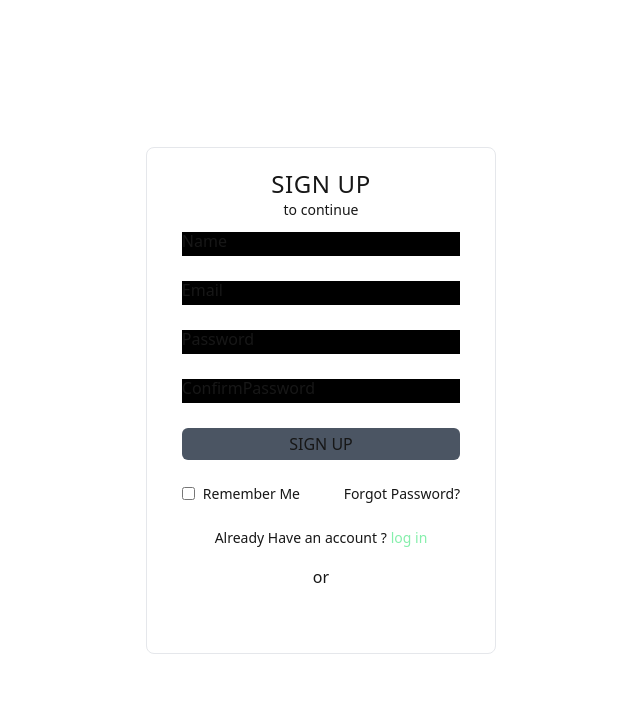
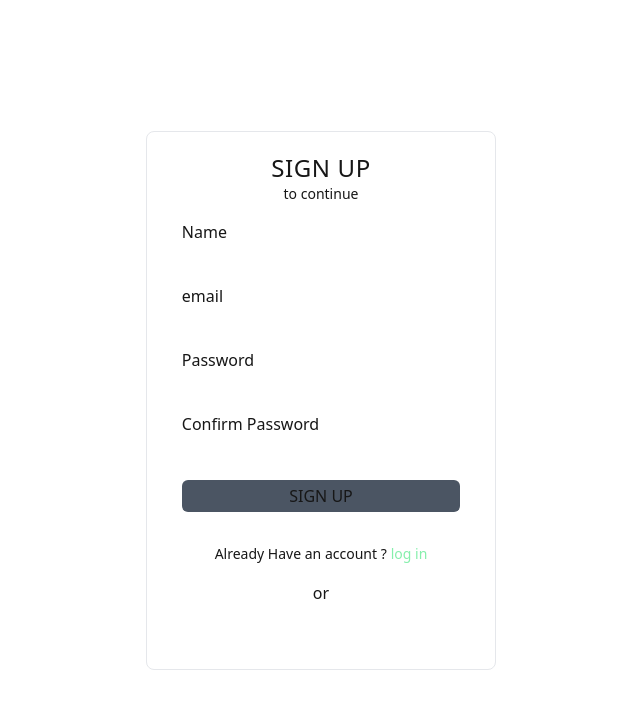
Before and after one commit to lakshaydewan/UI_library, a Next.js app: page /signUp in a window 1280 px wide. Shown: the top 708 px of the page, without its empty margins (319-959 px from the left). Built offline with nearby package versions, Linux system fonts and the light colour scheme; a web font is replaced by a local one.

Commit message:
fixed paddings n all

```diff
--- a/app/components/CustomButton.tsx
+++ b/app/components/CustomButton.tsx
@@ -4,11 +4,18 @@ interface ButtonProps {
     title: string;
     type?: 'submit';
     onClick?: () => void;
+    variant?: 'default' | 'disabled'
 }
 
-const CustomButton = ({title, type, onClick}: ButtonProps) => {
+const CustomButton = ({title, type, onClick, variant}: ButtonProps) => {
+
+  const classes = {
+    default: "w-full h-fit bg-gray-600 rounded-md py-1",
+    disabled: "w-full h-fit bg-gray-500 text-gray-200 rounded-md py-1 pointer-events-none"
+  }
+
   return (
-    <button onClick={onClick} className='w-full h-fit bg-gray-600 rounded-md py-1' type={type}>{title}</button>
+    <button onClick={onClick} className={variant ? classes[variant] : classes.default} type={type}>{title}</button>
   )
 }
 
--- /dev/null
+++ b/app/components/CustomInput.tsx
@@ -0,0 +1,25 @@
+import React from 'react'
+import { HTMLInputTypeAttribute } from 'react';
+import { ChangeEvent } from 'react';
+
+interface InputProps {
+    type?: HTMLInputTypeAttribute;
+    placeholder: string;
+    value: string;
+    onChange: (e: ChangeEvent<HTMLInputElement>) => void;
+}
+
+const CustomInput = ({type, placeholder, value, onChange}: InputProps) => {
+    return (
+        <div className="relative w-full">
+            <input type={type} onChange={onChange} className="w-full pb-2 bg-inherit border-white focus:outline-none peer" />
+            <div className={`pointer-events-none ${value !== "" && "-translate-y-[18px] scale-90"} absolute bottom-3 left-0 peer-focus:scale-90 peer-focus:-translate-y-[18px] transition-all duration-300 ease-out`}>
+                {placeholder}
+            </div>
+            <div className='absolute bottom-0 left-0 w-full h-[1px] bg-white'>
+            </div>
+        </div>
+    )
+}
+
+export default CustomInput
--- a/app/components/LoginForm.tsx
+++ b/app/components/LoginForm.tsx
@@ -1,6 +1,7 @@
 'use client'
 import React, { useState } from 'react'
 import CustomButton from '../components/CustomButton'
+import CustomInput from './CustomInput'
 
 interface LoginFormProps {
     type: 'SignUp' | 'LogIn'
@@ -18,26 +19,27 @@ const LoginForm = ({ type }: LoginFormProps) => {
         if (type === 'LogIn') {
             if (email === '' || password === '') {
                 setError("Fill all fields!")
-                return;
+                return ;
             }
             if (!email.includes("@") || email.length < 5 || !email.includes(".") || email.length > 100) {
-                setError("Invalid email must include @ and domain part!")
+                setError("Invalid email, must include @ and domain part!")
                 return ;
             }
             console.log("email" + email);
             console.log("password" + email);
-            return;
+            return ;
         }
         if (email === '' || password === '' || confirmPassword === '' || name === '') {
             setError("Fill all fields!")
             return ;
         }
         if (!email.includes("@") || email.length < 5 || !email.includes(".") || email.length > 100) {
-            setError("Invalid email must include @ and domain part!")
+            setError("Invalid email, must include @ and domain part!")
             return ;
         }
         if (password !== confirmPassword) {
             setError("Confirmed Password doesn't match with password!")
+            return ;
         }
         console.log("name" + name)
         console.log("email" + email)
@@ -47,71 +49,44 @@ const LoginForm = ({ type }: LoginFormProps) => {
     }
 
     return (
-        <div className='custom-shadow w-[300px] md:w-[350px] py-5 h-fit border rounded-lg flex flex-col items-center justify-around font-sans font-light'>
+        <div className='custom-shadow w-[320px] md:w-[350px] py-5 h-fit border rounded-lg flex flex-col items-center justify-around font-sans font-light'>
             <h1 className='text-2xl tracking-wide'>{type === "SignUp" ? "SIGN UP" : "SIGN IN"}</h1>
-            <h3 className='text-sm mb-3'>to continue</h3>
-            <div className='w-[80%] flex flex-col items-center justify-center gap-6'>
+            <h3 className='text-sm mb-5'>to continue</h3>
+            <div className='w-[80%] flex flex-col items-center justify-center gap-8'>
                 {
                     type === "SignUp" ? (
-                        <div className="relative w-full">
-                            <input type="text" onChange={(e) => {
-                                setError('')
+                        <CustomInput type='text' placeholder='Name' onChange={(e) => {
+                            setError('');
                             setName(e.target.value)
-                                }} className="w-full bg-black border-b-[1px] border-white focus:outline-none peer" />
-                            <div className={`pointer-events-none ${name !== "" && "-translate-y-[18px] scale-90"} absolute bottom-1 left-0 peer-focus:scale-90 peer-focus:-translate-y-[18px] transition-all duration-500 ease-out`}>
-                                Name
-                            </div>
-                        </div>
+                        }} value={name} />
                     ) : (
                         <>
                         </>
                     )
                 }
-                <div className="relative w-full">
-                    <input type="email" onChange={(e) => {
+                <CustomInput type='email' placeholder='email' onChange={(e) => {
                     setError('');
                     setEmail(e.target.value)
-                    }} className="w-full bg-black border-b-[1px] border-white focus:outline-none peer" />
-                    <div className={`pointer-events-none ${email !== "" && "-translate-y-[18px] scale-90"} absolute bottom-1 left-0 peer-focus:scale-90 peer-focus:-translate-y-[18px] transition-all duration-500 ease-out`}>
-                        Email
-                    </div>
-                </div>
-                <div className="relative w-full">
-                    <input type="password" onChange={(e) => {
+                }} value={email} />
+                <CustomInput type='password' placeholder='Password' onChange={(e) => {
                     setError('');
                     setPassword(e.target.value)
-                    }} className="w-full bg-black border-b-[1px] border-white focus:outline-none peer" />
-                    <div className={`pointer-events-none ${password !== "" && "-translate-y-[18px] scale-90"} absolute bottom-1 left-0 peer-focus:scale-90 peer-focus:-translate-y-[18px] transition-all duration-500 ease-out`}>
-                        Password
-                    </div>
-                </div>
+                }} value={password} />
                 {
                     type === "SignUp" ? (
-                        <div className="relative w-full">
-                            <input type="password" onChange={(e) => {
-                                setError('')
+                        <CustomInput type='password' placeholder='Confirm Password' onChange={(e) => {
+                            setError('');
                             setConfirmPassword(e.target.value)
-                                }} className="w-full bg-black border-b-[1px] border-white focus:outline-none peer" />
-                            <div className={`pointer-events-none ${confirmPassword !== "" && "-translate-y-[18px] scale-90"} absolute bottom-1 left-0 peer-focus:scale-90 peer-focus:-translate-y-[18px] transition-all duration-500 ease-out`}>
-                                ConfirmPassword
-                            </div>
-                        </div>
+                        }} value={confirmPassword} />
                     ) : (
                         <>
                         </>
                     )
                 }
                 {
-                    error !== "" && <p className='w-full text-start text-sm text-red-500 my-[-5px]'>{error}</p>
+                    error !== "" && <p className='w-full text-start text-sm text-red-500 my-[-12px]'>{error}</p>
                 }
                 <CustomButton onClick={handleClick} title='SIGN UP' type='submit' />
-                <div className='w-full h-fit flex justify-between items-center text-sm'>
-                    <div className='flex justify-start items-center gap-2'>
-                        <input type="checkbox" name="" id="" />
-                        <p>Remember Me</p>
-                    </div>
-                    <p>Forgot Password?</p>
-                </div>
                 <div className='w-full'>
                     <p className='w-full text-sm flex justify-center items-center'>{type === 'SignUp' ? "Already Have an account ? " : "Don't have an account ?"}<span className='text-green-300 ml-1 cursor-pointer'>{type === 'SignUp' ? "log in" : "sign up"}</span></p>
                 </div>
--- a/app/counter/page.tsx
+++ b/app/counter/page.tsx
@@ -23,7 +23,7 @@ const Counter = () => {
 
     useEffect(() => {
         handleAnimation()
-    }, [])
+    })
 
     return (
         <div className='w-screen h-screen flex justify-center items-center p-0 m-0 box-border'>
```
Lines whose indentation alone changed are shown as unchanged.
